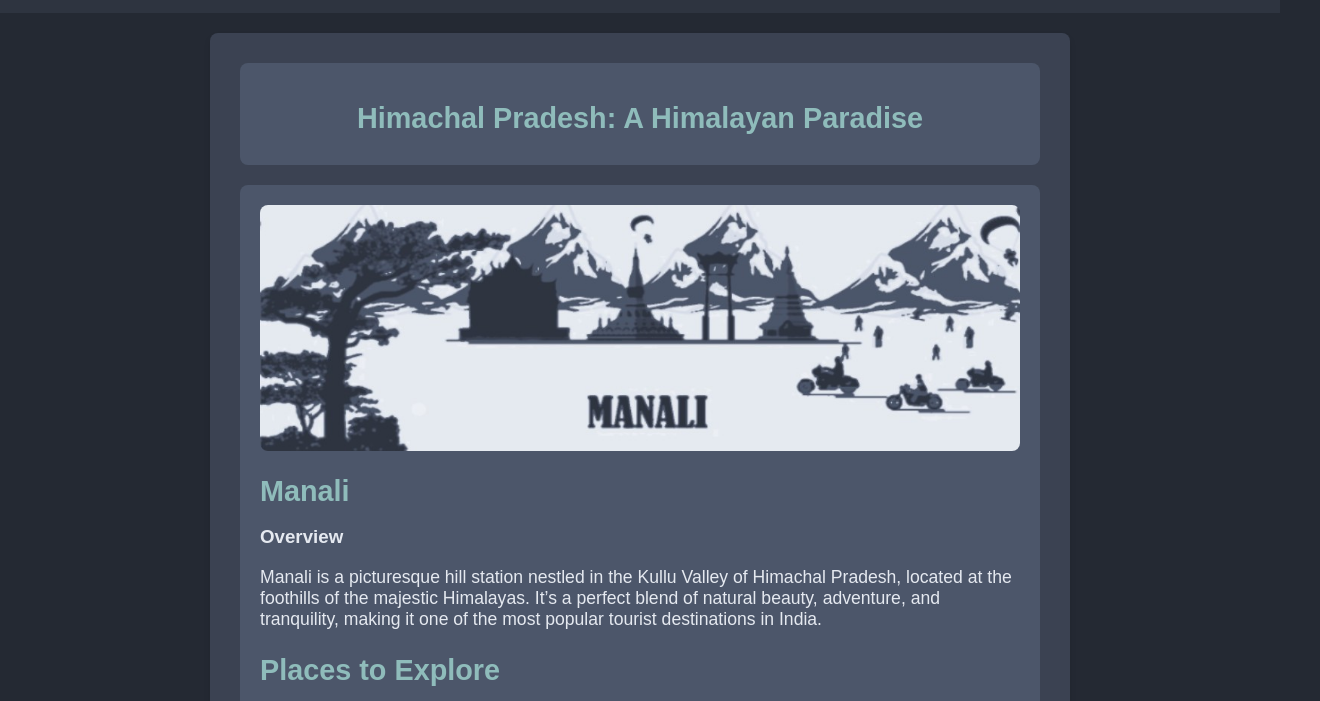
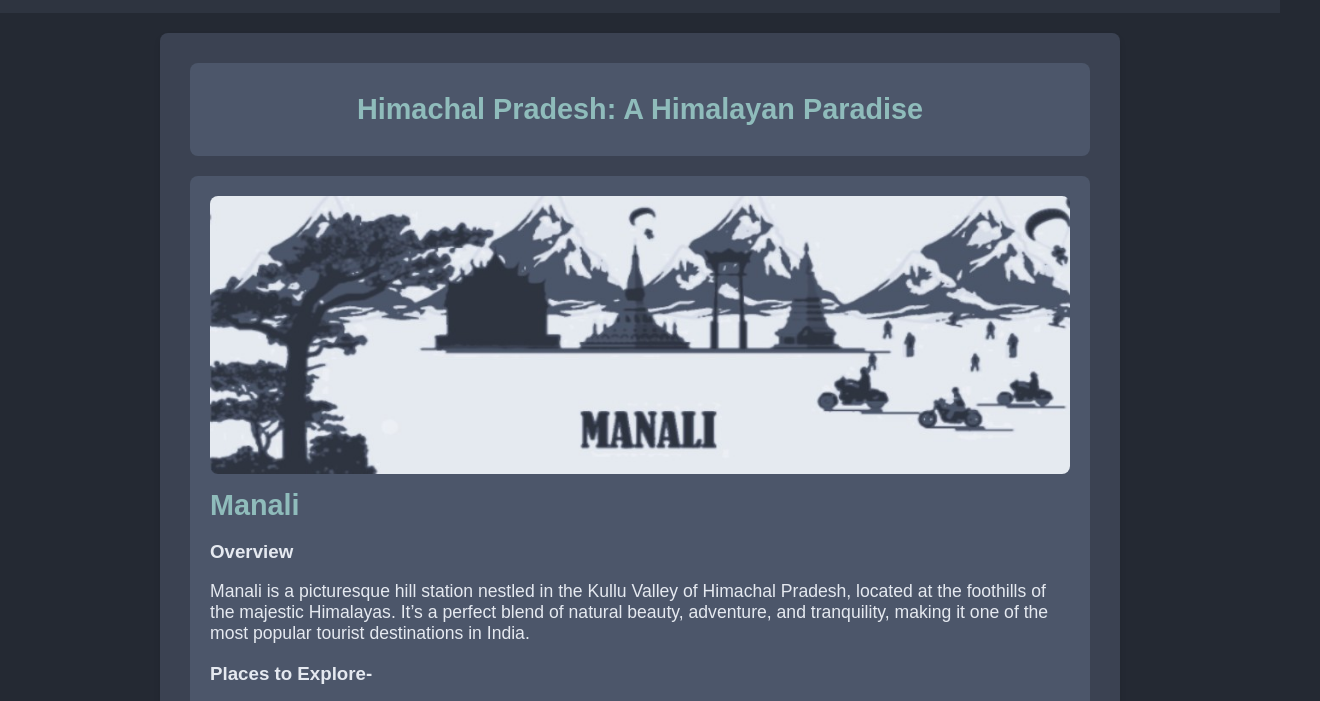
Before and after one commit to Humanshere/PlacesToVisit, a plain HTML site: page himachal.html in a window 1280 px wide. Shown: the part 60-761 px from the top of the page, 1320 px wide, since content can reach past the window. Drawn offline with Linux system fonts and the light colour scheme.

Commit message:
Clean up and other improvements.

```diff
--- a/himachal.html
+++ b/himachal.html
@@ -6,95 +6,8 @@
   <title>PlacesToVisit</title>
   <link rel="icon" type="image/x-icon" href="logo.png">
   <link rel="stylesheet" href="styles.css">
+  <link rel="stylesheet" href="stateStyle.css">
 
-  <style>
-    /* Content and Slide */
-    main {
-      display: flex;
-      justify-content: center;
-      padding: 20px;
-      min-height: 80vh;
-    }
-
-    .content {
-      max-width: 800px;
-      background: #3b4252; /* Nord dark grey */
-      border-radius: 8px;
-      box-shadow: 0 4px 6px rgba(0, 0, 0, 0.1);
-      padding: 30px;
-    }
-
-    h1{
-      text-align: center;
-    }
-
-    h1, h2 {
-      font-size: 2rem;
-      color: #d8dee9;
-      margin-bottom: 10px;
-    }
-
-    p {
-      margin: 1rem 0;
-      color: #e5e9f0; /* Lighter text color */
-    }
-
-    /* Slide Layout */
-    .slide-container {
-      display: block;
-    }
-
-    .slide {
-      background: #4c566a; /* Nord medium grey */
-      border-radius: 8px;
-      margin-bottom: 20px;
-      padding: 20px;
-      overflow: hidden;
-    }
-
-    .slide img {
-      display: flex;
-      justify-content: center;
-      align-items: center;
-      width: 100%;
-      height: auto;
-      border-radius: 8px;
-      margin-bottom: 15px;
-    }
-
-    .slide h2,h1 {
-      font-size: 1.8rem;
-      color: #8fbcbb; /* Nord frost */
-    }
-
-    .slide p {
-      font-size: 1.1rem;
-      color: #e5e9f0;
-    }
-    /* Footer */
-    footer {
-      background-color: #3b4252; /* Nord dark grey */
-      color: #d8dee9;
-      text-align: center;
-      padding: 20px;
-      position: relative;
-      bottom: 0;
-      width: 100%;
-    }
-    .slide1 {
-    background-color: #e5e9f0;
-    color: #2e3440;
-    border-radius: 8px;
-    margin-bottom: 20px;
-    padding: 20px;
-    box-shadow: 0 4px 6px rgba(0, 0, 0, 0.1);
-  }
-
-  h3 {
-    color: #e5e9f0;
-  }
-
-  </style>
 </head>
 <body>
   <nav class="navbar">
@@ -127,28 +40,25 @@
           <h3></i>Overview</h3>
           <p>Manali is a picturesque hill station nestled in the Kullu Valley of Himachal Pradesh, located at the foothills of the majestic Himalayas. It’s a perfect blend of natural beauty, adventure, and tranquility, making it one of the most popular tourist destinations in India.
           </p>
-          <h2>Places to Explore</h2>
+          <h3>Places to Explore-</h3>
 
         <div class="slide-container1">
-          <!-- Slide 1: Rohtang Pass -->
             <h2>Rohtang Pass</h2>
             <img src="rohtang.jpg" alt="Rohtang Pass" style="width: 100%; height: auto; border-radius: 8px; margin-bottom: 15px;">
             <p>Located at an altitude of 3,978 meters, Rohtang Pass is one of the most famous tourist spots in Manali. It’s a year-round destination for snow sports like skiing, snowboarding, and sledging. The pass offers breathtaking views of the surrounding mountains, glaciers, and valleys.</p>
 
-          <!-- Slide 2: Solang Valley -->
             <h2>Solang Valley</h2>
             <img src="solang.jpg" alt="Solang Valley" style="width: 100%; height: auto; border-radius: 8px; margin-bottom: 15px;">
             <p >Known for its adventure sports and stunning landscapes, Solang Valley is the go-to destination for thrill-seekers. Activities such as paragliding, zorbing, skiing (in winter), and trekking are popular here. The valley also offers beautiful views of the snow-covered peaks and lush greenery.</p>
 
 
-          <!-- Slide 3: Hadimba Temple -->
             <h2>Hadimba Temple</h2>
             <img src="hidamba.jpg" alt="Hadimba Temple" style="width: 100%; height: auto; border-radius: 8px; margin-bottom: 15px;">
             <p >Situated amidst a forest of deodar trees, Hadimba Temple is a unique and serene spot dedicated to the goddess Hadimba from Hindu mythology. The temple’s distinctive architecture and peaceful setting make it a must-visit spot for both pilgrims and tourists.</p>
 
         </div>
 
-          <h2>What to Expect?</h2>
+          <h3>What to Expect?</h3>
           <p>Manali offers awe-inspiring views of snow-covered peaks, lush valleys, and dense forests.</p>
           <p>rom skiing and snowboarding in Rohtang Pass to paragliding in Solang Valley, Manali is an adventure lover’s paradise</p>
         </div>
@@ -158,7 +68,7 @@
             <h2>Shimla</h2>
             <h3></i>Overview</h3>
             <p>Shimla, the capital city of Himachal Pradesh, is a timeless hill station that has captured the hearts of travelers for decades. Often referred to as the "Queen of Hill Stations," Shimla boasts colonial-era architecture, lush greenery, and panoramic views of the Himalayas.</p>
-            <h2>Places to Explore</h2>
+            <h3>Places to Explore-</h3>
 
           <div class="slide-container1">
 
@@ -172,13 +82,15 @@
               <p >Perched atop Jakhoo Hill, Jakhoo Temple is dedicated to Lord Hanuman and offers stunning views of Shimla and the surrounding valleys.</p>
 
 
-            <h2>What to Expect?</h2>
+            <h3>What to Expect?</h3>
             <p>Shimla offers a delightful blend of natural beauty, adventure, history, and culture. Whether you're looking for a romantic getaway, an adventurous retreat, or a peaceful escape, this charming hill station has something for everyone!</p>
           </div>
   </main>
 
   <footer>
-    <p>&copy; 2025 PlacesToVisit. No rights reserved.</p>
+    <div class="footer-content">
+      <p>&copy; 2025 PlacesToVisit. No rights reserved.</p>
+    </div>
   </footer>
 </body>
 </html>
--- /dev/null
+++ b/stateStyle.css
@@ -0,0 +1,67 @@
+main {
+  display: flex;
+  justify-content: center;
+  padding: 20px;
+  min-height: 80vh;
+}
+
+.content {
+  max-width: 900px;
+  background: #3b4252;
+  border-radius: 8px;
+  box-shadow: 0 4px 6px rgba(0, 0, 0, 0.1);
+  padding: 30px;
+}
+
+h1{
+  text-align: center;
+}
+
+
+
+.slide-container {
+  display: block;
+}
+
+.slide {
+  background: #4c566a;
+  border-radius: 8px;
+  margin-bottom: 20px;
+  padding: 20px;
+  overflow: hidden;
+}
+
+.slide img {
+  display: flex;
+  justify-content: center;
+  align-items: center;
+  width: 100%;
+  height: auto;
+  border-radius: 8px;
+  margin-bottom: 15px;
+}
+
+.slide h2,h1 {
+  font-size: 1.8rem;
+  color: #8fbcbb;
+  margin-top: 10px;
+  margin-bottom: 10px;
+}
+
+.slide p {
+  font-size: 1.1rem;
+  color: #e5e9f0;
+}
+
+.slide1 {
+background-color: #e5e9f0;
+color: #2e3440;
+border-radius: 8px;
+margin-bottom: 20px;
+padding: 20px;
+box-shadow: 0 4px 6px rgba(0, 0, 0, 0.1);
+}
+
+h3 {
+color: #e5e9f0;
+}
```
Also changed, not shown: delhi.html (+6 -89 lines), dummy.html (+4 -88 lines).
